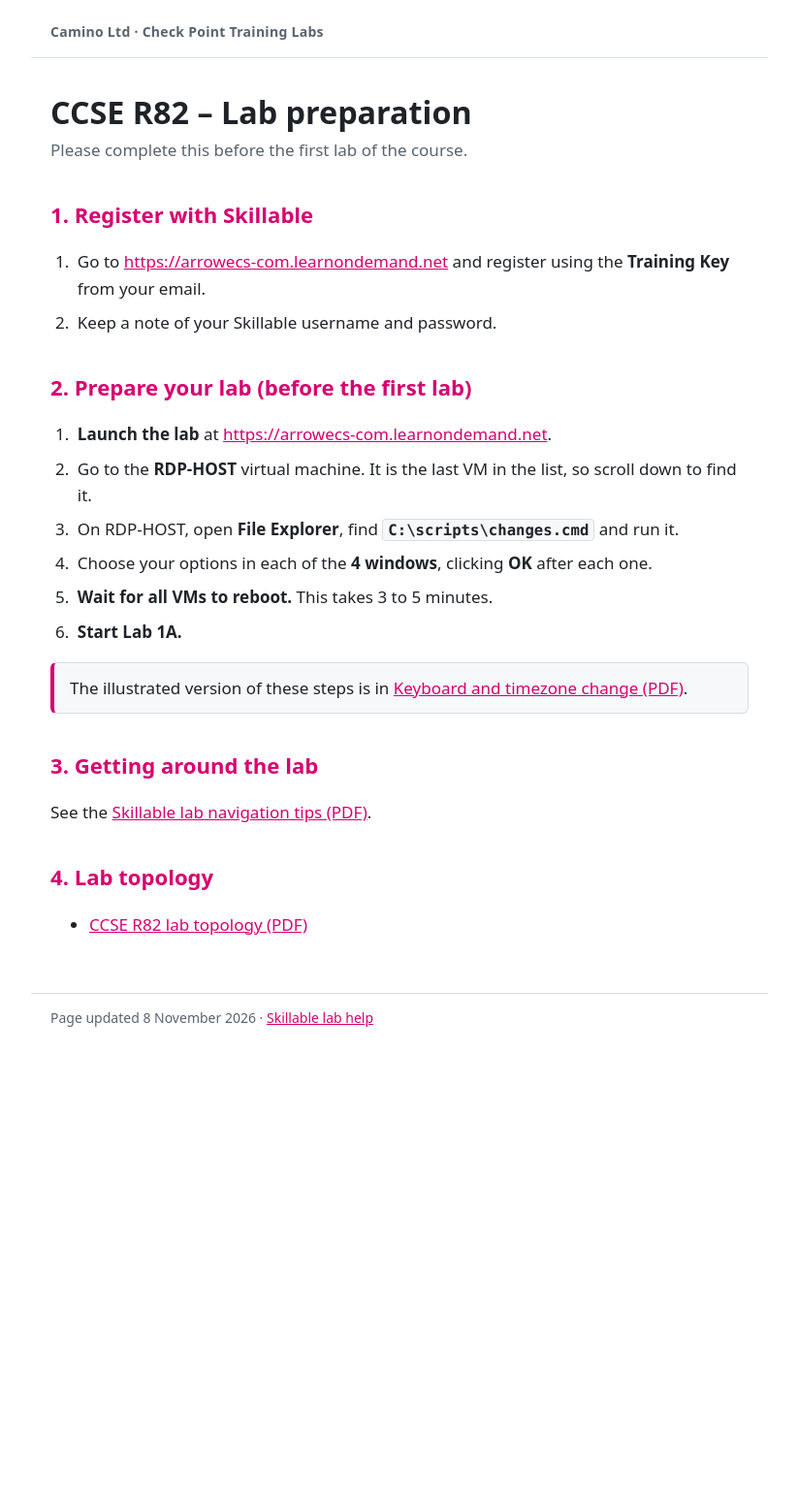
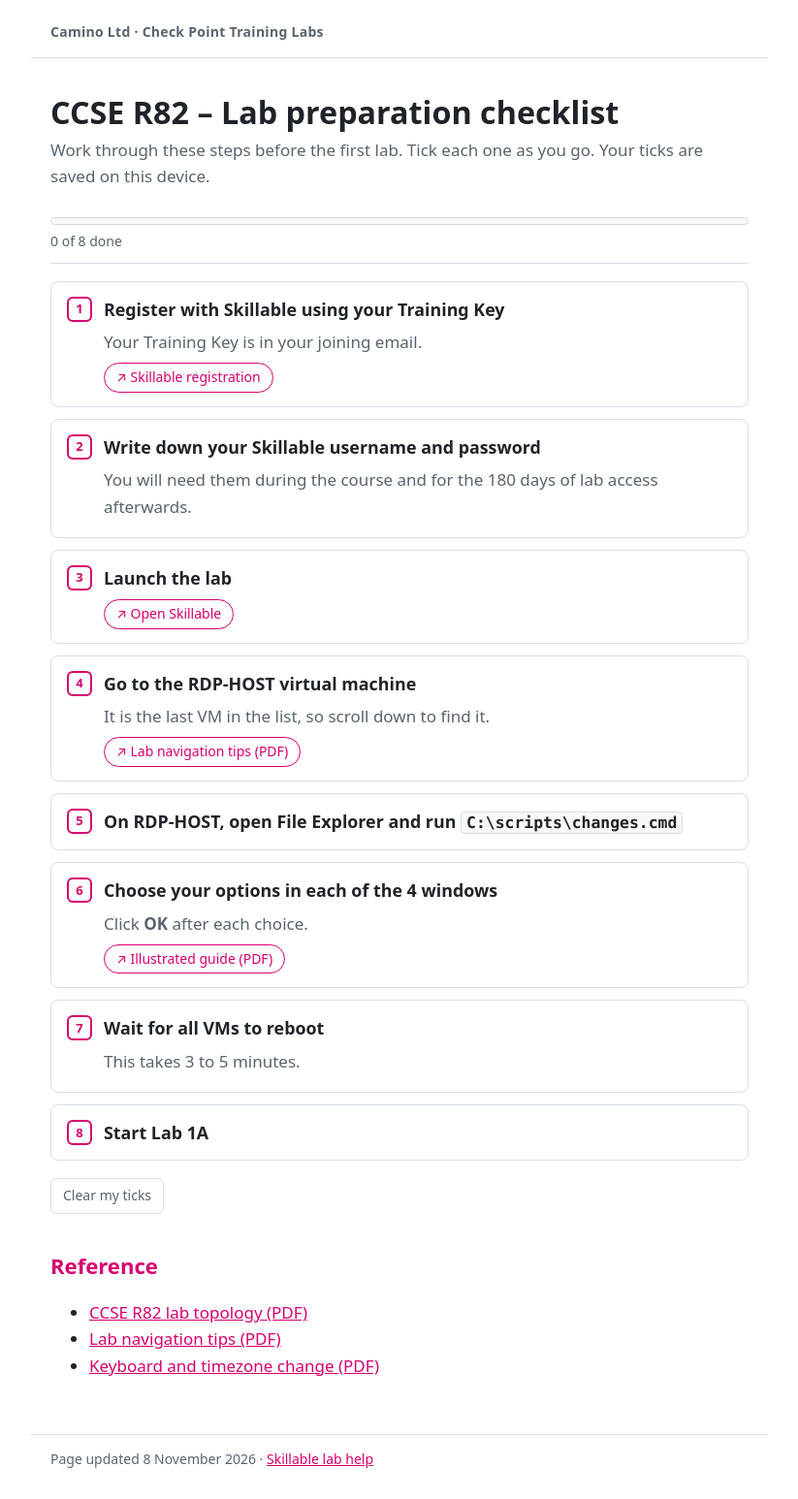
Before and after one commit to Caminoltd/caminoltd.github.io, a Jekyll site: the page built from ccse/index.md, in a window 1280 px wide. Shown: the whole page at 97% size, without its empty margins (228-1051 px from the left). Built offline with Jekyll 4.4.1, drawn with Linux system fonts in a browser that asks for light colours; before the commit the page ends 1091 px from its top, so only the background shows below that.

Commit message:
Add files via upload

```diff
--- /dev/null
+++ b/_layouts/checklist.html
@@ -0,0 +1,59 @@
+---
+layout: default
+---
+<h1>{{ page.heading | default: page.title }}</h1>
+{% if page.intro %}<p class="lead">{{ page.intro }}</p>{% endif %}
+
+<div class="progress" aria-live="polite">
+  <div class="progress-bar"><span id="bar"></span></div>
+  <div class="progress-text"><span id="count">0</span> of {{ page.steps | size }} done</div>
+</div>
+
+<ol class="checklist" id="checklist">
+{% for step in page.steps %}
+  <li class="step" data-id="{{ forloop.index }}">
+    <label>
+      <input type="checkbox">
+      <span class="tick" aria-hidden="true"></span>
+      <span class="step-title">{{ step.title | markdownify | remove: '<p>' | remove: '</p>' | strip }}</span>
+    </label>
+    {% if step.detail %}<div class="step-detail">{{ step.detail | markdownify }}</div>{% endif %}
+    {% if step.links %}<div class="step-links">{% for l in step.links %}<a href="{{ l.url | relative_url }}" target="_blank" rel="noopener">{{ l.label }}</a>{% endfor %}</div>{% endif %}
+  </li>
+{% endfor %}
+</ol>
+
+<div class="done-msg" id="done">All done. You're ready for the course.</div>
+<p><button type="button" class="reset" id="reset">Clear my ticks</button></p>
+
+{{ content }}
+
+<script>
+(function () {
+  var key = 'checklist:' + location.pathname;
+  var items = document.querySelectorAll('#checklist .step');
+  var state = {};
+  try { state = JSON.parse(localStorage.getItem(key)) || {}; } catch (e) { state = {}; }
+
+  function save() { try { localStorage.setItem(key, JSON.stringify(state)); } catch (e) {} }
+  function update() {
+    var n = 0;
+    items.forEach(function (li) {
+      var on = !!state[li.dataset.id];
+      li.classList.toggle('is-done', on);
+      li.querySelector('input').checked = on;
+      if (on) n++;
+    });
+    document.getElementById('count').textContent = n;
+    document.getElementById('bar').style.width = (items.length ? n / items.length * 100 : 0) + '%';
+    document.getElementById('done').style.display = (n === items.length) ? 'block' : 'none';
+  }
+  items.forEach(function (li) {
+    li.querySelector('input').addEventListener('change', function (e) {
+      state[li.dataset.id] = e.target.checked; save(); update();
+    });
+  });
+  document.getElementById('reset').addEventListener('click', function () { state = {}; save(); update(); });
+  update();
+})();
+</script>
--- a/assets/style.css
+++ b/assets/style.css
@@ -22,3 +22,28 @@ table { border-collapse: collapse; width: 100%; }
 td, th { border-bottom: 1px solid var(--line); padding: 8px 6px; text-align: left; }
 footer { border-top: 1px solid var(--line); padding-top: 14px; padding-bottom: 30px; color: var(--muted); font-size: 14px; }
 @media print { header, footer { display: none; } h2 { color: #000; } a { color: #000; } }
+
+/* ---------- checklist ---------- */
+.progress { position: sticky; top: 0; background: var(--bg); padding: 12px 0 10px; z-index: 2; border-bottom: 1px solid var(--line); }
+.progress-bar { height: 8px; background: var(--panel); border: 1px solid var(--line); border-radius: 99px; overflow: hidden; }
+.progress-bar span { display: block; height: 100%; width: 0; background: var(--accent); transition: width .25s; }
+.progress-text { font-size: 14px; color: var(--muted); margin-top: 6px; }
+.checklist { list-style: none; padding: 0; margin: 18px 0; counter-reset: step; }
+.checklist .step { counter-increment: step; border: 1px solid var(--line); border-radius: 8px; padding: 14px 16px; margin: 12px 0; background: var(--bg); transition: opacity .2s; }
+.checklist label { display: flex; gap: 12px; align-items: flex-start; cursor: pointer; font-weight: 600; font-size: 1.05em; }
+.checklist input { position: absolute; opacity: 0; width: 1px; height: 1px; }
+.tick { flex: 0 0 26px; height: 26px; border: 2px solid var(--accent); border-radius: 6px; display: grid; place-items: center; font-size: 13px; font-weight: 700; color: var(--accent); margin-top: 1px; }
+.tick::before { content: counter(step); }
+.is-done .tick { background: var(--accent); color: #fff; }
+.is-done .tick::before { content: "✓"; font-size: 16px; }
+.checklist input:focus-visible + .tick { outline: 3px solid var(--accent); outline-offset: 2px; }
+.is-done { opacity: .6; }
+.is-done .step-title { text-decoration: line-through; }
+.step-detail { margin: 6px 0 0 38px; color: var(--muted); }
+.step-detail p { margin: 4px 0; }
+.step-links { margin: 8px 0 0 38px; display: flex; flex-wrap: wrap; gap: 8px; }
+.step-links a { font-size: 14px; text-decoration: none; border: 1px solid var(--accent); border-radius: 99px; padding: 3px 12px; }
+.step-links a::before { content: "↗ "; }
+.done-msg { display: none; background: var(--panel); border: 1px solid var(--line); border-left: 4px solid #2da44e; border-radius: 6px; padding: 12px 16px; font-weight: 600; }
+.reset { background: none; border: 1px solid var(--line); color: var(--muted); border-radius: 6px; padding: 6px 12px; font: inherit; font-size: 14px; cursor: pointer; }
+@media print { .progress, .reset, .done-msg { display: none !important; } .is-done { opacity: 1; } .is-done .step-title { text-decoration: none; } }
--- a/ccse/index.md
+++ b/ccse/index.md
@@ -1,32 +1,38 @@
 ---
-layout: default
+layout: checklist
 title: CCSE R82
+heading: CCSE R82 – Lab preparation checklist
+intro: Work through these steps before the first lab. Tick each one as you go. Your ticks are saved on this device.
+steps:
+  - title: Register with Skillable using your **Training Key**
+    detail: Your Training Key is in your joining email.
+    links:
+      - label: Skillable registration
+        url: https://arrowecs-com.learnondemand.net
+  - title: Write down your Skillable **username and password**
+    detail: You will need them during the course and for the 180 days of lab access afterwards.
+  - title: Launch the lab
+    links:
+      - label: Open Skillable
+        url: https://arrowecs-com.learnondemand.net
+  - title: Go to the **RDP-HOST** virtual machine
+    detail: It is the last VM in the list, so scroll down to find it.
+    links:
+      - label: Lab navigation tips (PDF)
+        url: /common/navigation.pdf
+  - title: On RDP-HOST, open File Explorer and run `C:\scripts\changes.cmd`
+  - title: Choose your options in each of the **4 windows**
+    detail: Click **OK** after each choice.
+    links:
+      - label: Illustrated guide (PDF)
+        url: /common/keyboard-timezone.pdf
+  - title: Wait for all VMs to reboot
+    detail: This takes 3 to 5 minutes.
+  - title: Start **Lab 1A**
 ---
 
-# CCSE R82 – Lab preparation
-
-<p class="lead">Please complete this before the first lab of the course.</p>
-
-## 1. Register with Skillable
-
-1. Go to <https://arrowecs-com.learnondemand.net> and register using the **Training Key** from your email.
-2. Keep a note of your Skillable username and password.
-
-## 2. Prepare your lab (before the first lab)
-
-1. **Launch the lab** at <https://arrowecs-com.learnondemand.net>.
-2. Go to the **RDP-HOST** virtual machine. It is the last VM in the list, so scroll down to find it.
-3. On RDP-HOST, open **File Explorer**, find **`C:\scripts\changes.cmd`** and run it.
-4. Choose your options in each of the **4 windows**, clicking **OK** after each one.
-5. **Wait for all VMs to reboot.** This takes 3 to 5 minutes.
-6. **Start Lab 1A.**
-
-<div class="box"><p>The illustrated version of these steps is in <a href="../common/keyboard-timezone.pdf">Keyboard and timezone change (PDF)</a>.</p></div>
-
-## 3. Getting around the lab
-
-See the [Skillable lab navigation tips (PDF)](../common/navigation.pdf).
-
-## 4. Lab topology
+## Reference
 
 - [CCSE R82 lab topology (PDF)](topology.pdf)
+- [Lab navigation tips (PDF)](../common/navigation.pdf)
+- [Keyboard and timezone change (PDF)](../common/keyboard-timezone.pdf)
```
